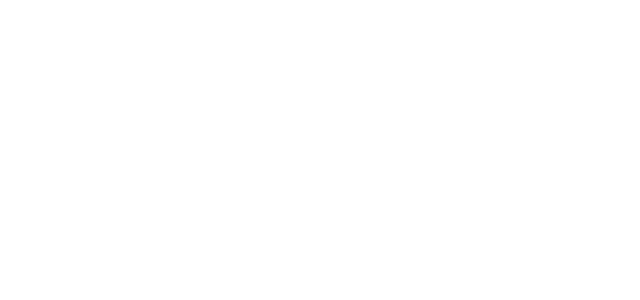
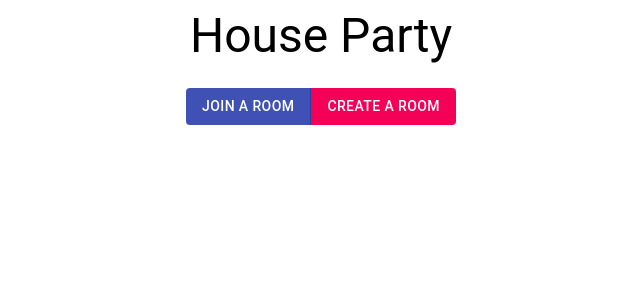
Before and after one commit to lhernandez5/MusicRoom, a React app in the folder music_room/frontend/: page / in a window 1280 px wide. Shown: the top 300 px of the page, without its empty margins (319-959 px from the left). Built offline with nearby package versions, Linux system fonts and the light colour scheme; no server answers; the HTML template or start-up script is replaced by a standard one.

Commit message:
styled homepage, added useEffect hook, added server endpoint

```diff
--- a/music_room/frontend/src/components/Homepage.js
+++ b/music_room/frontend/src/components/Homepage.js
@@ -1,14 +1,59 @@
-import React from "react";
+import React, { useEffect, useState } from "react";
 import Room from "./Room";
 import CreateRoomPage from "./CreateRoomPage";
 import RoomJoinPage from "./RoomJoinPage";
-import { BrowserRouter as Router, Routes, Route } from "react-router-dom";
+import { Grid, Button, ButtonGroup, Typography } from "@material-ui/core";
+import {
+  BrowserRouter as Router,
+  Routes,
+  Route,
+  Link,
+  Navigate,
+} from "react-router-dom";
 
 const Homepage = () => {
+  const [roomCode, setRoomCode] = useState(null);
+
+  useEffect(() => {
+    fetch("/api/user-in-room")
+      .then((response) => response.json())
+      .then((data) => {
+        setRoomCode(data.code);
+      });
+  }, []);
+
+  const renderHomepage = () => {
+    return (
+      <Grid container spacing={3}>
+        <Grid item xs={12} align="center">
+          <Typography variant="h3" compact="h3">
+            House Party
+          </Typography>
+        </Grid>
+        <Grid item xs={12} align="center">
+          <ButtonGroup disableElevation variant="contained" color="primary">
+            <Button color="primary" to="/join" component={Link}>
+              Join a Room
+            </Button>
+            <Button color="secondary" to="/create" component={Link}>
+              Create a Room
+            </Button>
+          </ButtonGroup>
+        </Grid>
+      </Grid>
+    );
+  };
+
   return (
     <Router>
       <Routes>
-        <Route exact path="/"></Route>
+        <Route
+          path="/"
+          exact
+          element={
+            roomCode ? <Navigate to={`/room/${roomCode}`} /> : renderHomepage()
+          }
+        />
         <Route path="/join" element={<RoomJoinPage />} />
         <Route path="/create" element={<CreateRoomPage />} />
         <Route path="/room/:roomCode" element={<Room />} />
--- a/music_room/frontend/templates/frontend/index.html
+++ b/music_room/frontend/templates/frontend/index.html
@@ -2,7 +2,7 @@
 <html>
   <head>
     <meta charset="UTF-8" />
-    <meta name="viewport" content="width=device-width, inital-scale=1" />
+    <meta name="viewport" content="width=device-width" />
     <title>Music Controller</title>
     {% load static %}
     <script src="https://ajax.googleapis.com/ajax/libs/jquery/3.5.1/jquery.min.js"></script>
```
Also changed, not shown: 2 other files (tests, documents, lock files or other folders).
